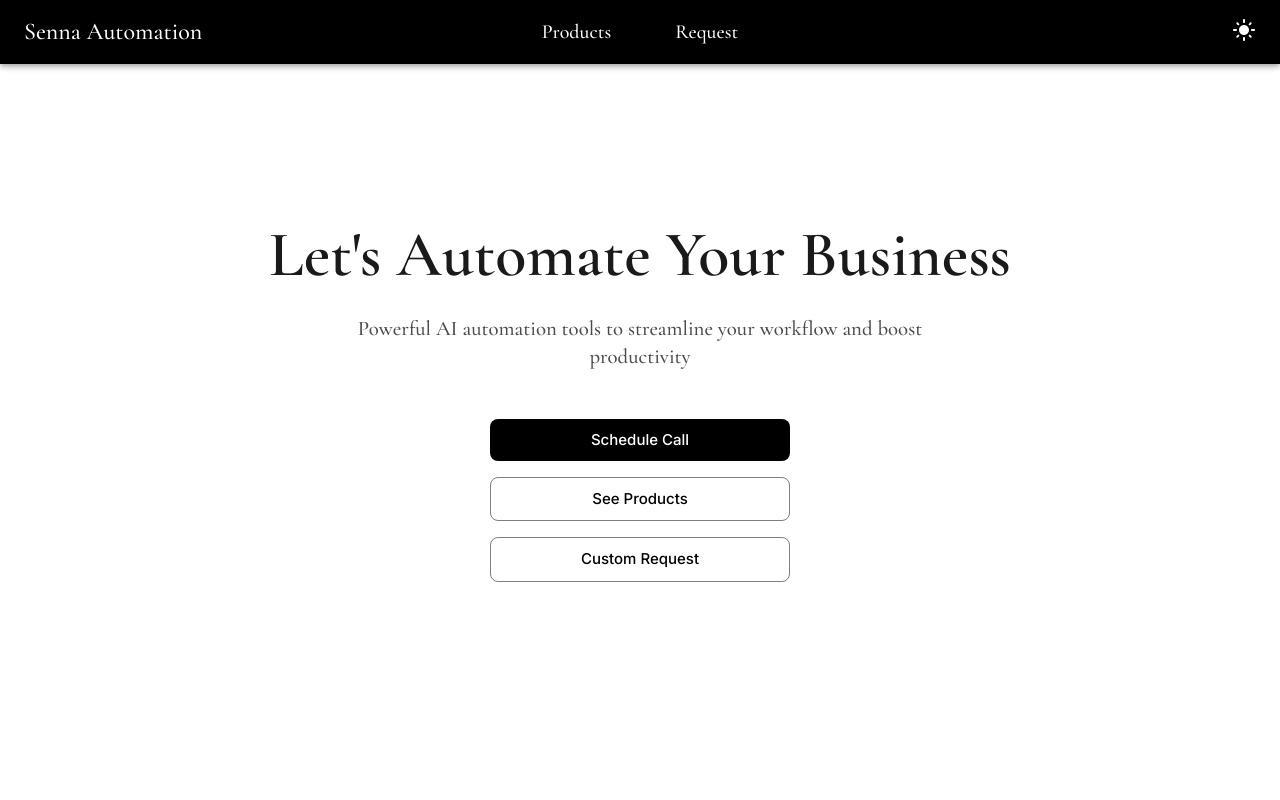
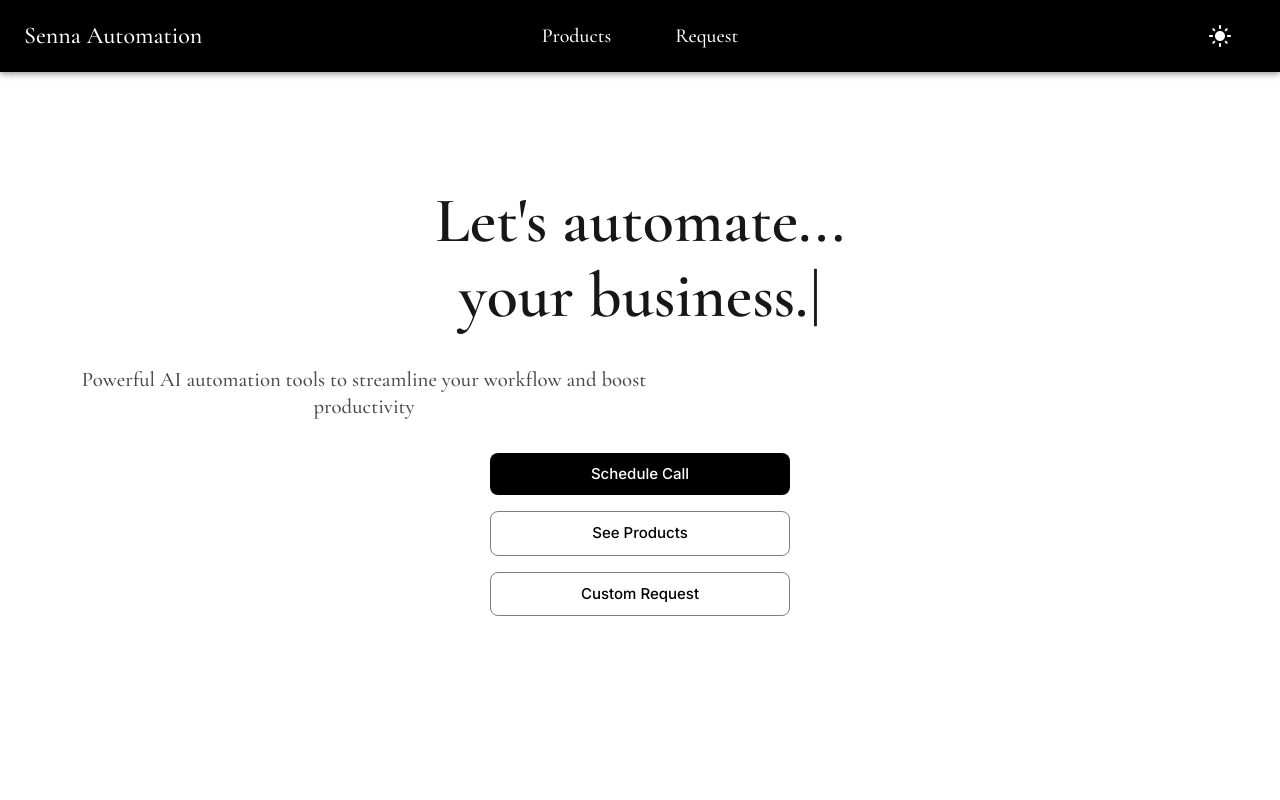
Before and after one commit to justinkahrs/senna-automation, a Next.js app: page / in a window 1280 px wide. Shown: the top 800 px of the page. Built offline with nearby package versions, Linux system fonts and the light colour scheme.

Commit message:
fix: Theme toggle and add new hero animation/wors

```diff
--- a/src/app/page.tsx
+++ b/src/app/page.tsx
@@ -1,6 +1,7 @@
 import RequestFormButton from "@/components/RequestFormButton";
 import ScheduleCallButton from "@/components/ScheduleCallButton";
 import SeeProductsButton from "@/components/SeeProductsButton";
+import AnimatedHeroTitle from "@/components/AnimatedHeroTitle";
 import { Box, Container, Stack, Typography } from "@mui/material";
 export default function Home() {
   return (
@@ -8,28 +9,16 @@ export default function Home() {
       <Box
         sx={{
           bgcolor: "background.paper",
-          minHeight: "100vh", // Full viewport height
+          minHeight: "100vh",
           display: "flex",
-          alignItems: "center", // Center content vertically
+          alignItems: "center",
           position: "relative",
           overflow: "hidden",
         }}
       >
         <Container maxWidth="lg">
-          <Typography
-            component="h1"
-            variant="h1"
-            align="center"
-            color="text.primary"
-            gutterBottom
-            sx={{
-              fontSize: { xs: "2.5rem", md: "3.5rem", lg: "4rem" },
-              maxWidth: "800px",
-              mx: "auto",
-            }}
-          >
-            Let&apos;s Automate Your Business
-          </Typography>
+          <Stack spacing={4}>
+            <AnimatedHeroTitle />
             <Typography
               variant="h5"
               align="center"
@@ -46,11 +35,20 @@ export default function Home() {
             </Typography>
             <Box sx={{ display: "flex", gap: 2, justifyContent: "center" }}>
               <Stack spacing={2} sx={{ textAlign: "center", width: 300 }}>
-              <ScheduleCallButton fullWidth size="large" text="Schedule Call" />
+                <ScheduleCallButton
+                  fullWidth
+                  size="large"
+                  text="Schedule Call"
+                />
                 <SeeProductsButton fullWidth size="large" text="See Products" />
-              <RequestFormButton fullWidth size="large" text="Custom Request" />
+                <RequestFormButton
+                  fullWidth
+                  size="large"
+                  text="Custom Request"
+                />
               </Stack>
             </Box>
+          </Stack>
         </Container>
       </Box>
     </>
--- /dev/null
+++ b/src/components/AnimatedHeroTitle.tsx
@@ -0,0 +1,71 @@
+"use client";
+import { Typography } from "@mui/material";
+import { motion } from "framer-motion";
+import { useState, useEffect, useRef } from "react";
+import { keyframes } from "@emotion/react";
+
+export default function AnimatedHeroTitle() {
+  const [ellipsis, setEllipsis] = useState("");
+  const [index, setIndex] = useState(0);
+  const [count, setCount] = useState(0);
+  const [isDeleting, setIsDeleting] = useState(false);
+  const words = useRef(["work.", "business.", "day.", "life."]);
+  const blink = keyframes`
+  0%, 100% { opacity: 1; }
+  50% { opacity: 0; }
+`;
+  useEffect(() => {
+    if (ellipsis.length < 3) {
+      const timer = setTimeout(() => setEllipsis((e) => `${e}.`), 500);
+      return () => clearTimeout(timer);
+    }
+  }, [ellipsis]);
+
+  useEffect(() => {
+    const current = words.current[index];
+    let speed = 150;
+    if (isDeleting) speed /= 2;
+    const timeout = setTimeout(() => {
+      setCount((c) => c + (isDeleting ? -1 : 1));
+      if (!isDeleting && count === current.length) {
+        setTimeout(() => setIsDeleting(true), 1000);
+      } else if (isDeleting && count === 0) {
+        setIsDeleting(false);
+        setIndex((i) => (i + 1) % words.current.length);
+      }
+    }, speed);
+    return () => clearTimeout(timeout);
+  }, [count, index, isDeleting]);
+
+  return (
+    <motion.div
+      initial={{ opacity: 1 }}
+      animate={{ opacity: 1 }}
+      transition={{ duration: 1 }}
+    >
+      <Typography
+        variant="h1"
+        align="center"
+        sx={{ fontSize: { xs: "2.5rem", md: "3.5rem", lg: "4rem" } }}
+      >
+        Let&apos;s automate...
+      </Typography>
+      <Typography
+        variant="h1"
+        align="center"
+        sx={{ fontSize: { xs: "2.5rem", md: "3.5rem", lg: "4rem" } }}
+      >
+        {`your ${words.current[index].substring(0, count)}`}
+        <motion.span
+          style={{
+            marginLeft: 2,
+            display: "inline-block",
+            animation: `${blink} 0.8s infinite steps(1)`,
+          }}
+        >
+          |
+        </motion.span>
+      </Typography>
+    </motion.div>
+  );
+}
--- a/src/components/ThemeToggleIcon.tsx
+++ b/src/components/ThemeToggleIcon.tsx
@@ -1,5 +1,6 @@
 "use client";
-import { Box } from "@mui/material";
+import { Box, IconButton } from "@mui/material";
+import { styled } from "@mui/material/styles";
 import { motion } from "framer-motion";
 import { useState } from "react";
 import LightModeIcon from "@mui/icons-material/LightMode";
@@ -9,6 +10,13 @@ interface Props {
   mode: "dark" | "light";
   onToggle: () => void;
 }
+
+const ClickableArea = styled(Box)(({ theme }) => ({
+  cursor: "pointer",
+  padding: theme.spacing(2),
+  display: "inline-flex",
+  borderRadius: theme.shape.borderRadius,
+}));
 
 export default function ThemeToggleIcon({ mode, onToggle }: Props) {
   const [spinAngle, setSpinAngle] = useState(0);
@@ -20,13 +28,15 @@ export default function ThemeToggleIcon({ mode, onToggle }: Props) {
   const IconComponent = mode === "dark" ? DarkModeIcon : LightModeIcon;
 
   return (
-    <Box onClick={handleClick} sx={{ cursor: "pointer" }}>
+    <ClickableArea onClick={handleClick}>
       <motion.div
         animate={{ rotate: spinAngle }}
         transition={{ duration: 0.5, ease: "easeInOut" }}
       >
-        <IconComponent color="inherit" fontSize="medium" />
+        <IconButton edge="start" color="inherit" aria-label="menu">
+          <IconComponent color="inherit" fontSize="medium" />
+        </IconButton>
       </motion.div>
-    </Box>
+    </ClickableArea>
   );
 }
--- a/src/components/layout/AppBar.tsx
+++ b/src/components/layout/AppBar.tsx
@@ -54,6 +54,7 @@ export function AppBar() {
             }}
           >
             <ThemeToggleIcon mode={mode} onToggle={toggleColorMode} />
+
             <IconButton
               edge="start"
               color="inherit"
--- /dev/null
+++ b/src/components/theme/animations.ts
@@ -0,0 +1,7 @@
+import { keyframes } from "@mui/material/styles";
+
+export const blink = keyframes({
+  "0%": { opacity: 1 },
+  "50%": { opacity: 0 },
+  "100%": { opacity: 1 }
+});
--- a/src/components/theme/theme.ts
+++ b/src/components/theme/theme.ts
@@ -1,6 +1,20 @@
 "use client";
 import { Cormorant_Garamond, Inter } from "next/font/google";
 import type { PaletteMode, Theme, ThemeOptions } from "@mui/material/styles";
+import { blink } from "./animations";
+
+declare module "@mui/material/styles" {
+  interface Theme {
+    keyframes: {
+      blink: object;
+    };
+  }
+  interface ThemeOptions {
+    keyframes?: {
+      blink?: object;
+    };
+  }
+}
 
 const inter = Inter({
   weight: ["400", "500", "600", "700"],
@@ -16,6 +30,7 @@ const cormorant = Cormorant_Garamond({
 
 export function getThemeTokens(mode: PaletteMode): ThemeOptions {
   return {
+    keyframes: { blink },
     palette: {
       mode,
       primary: {
@@ -274,6 +289,13 @@ export function getThemeTokens(mode: PaletteMode): ThemeOptions {
           },
         },
       },
+      MuiToolbar: {
+        styleOverrides: {
+          root: {
+            alignItems: "center",
+          },
+        },
+      },
     },
   };
 }
```
Lines whose indentation alone changed are shown as unchanged.
